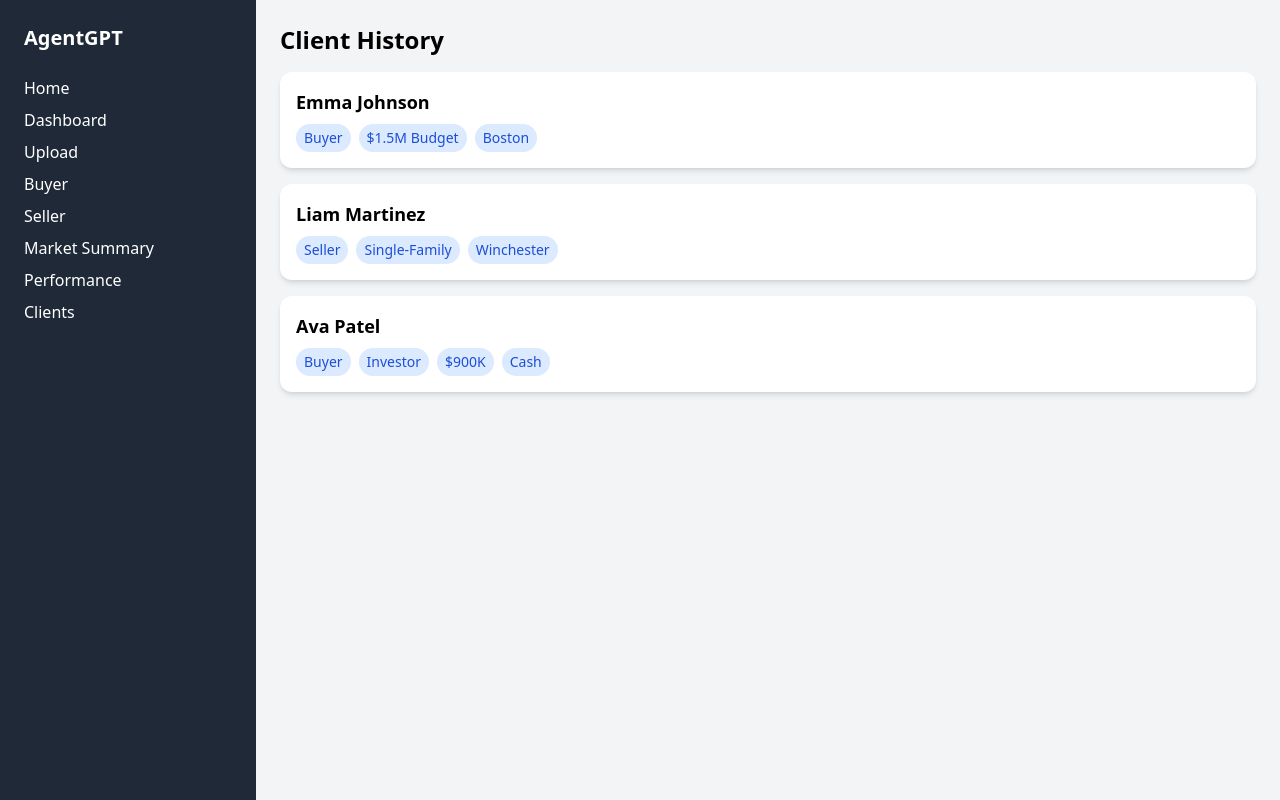
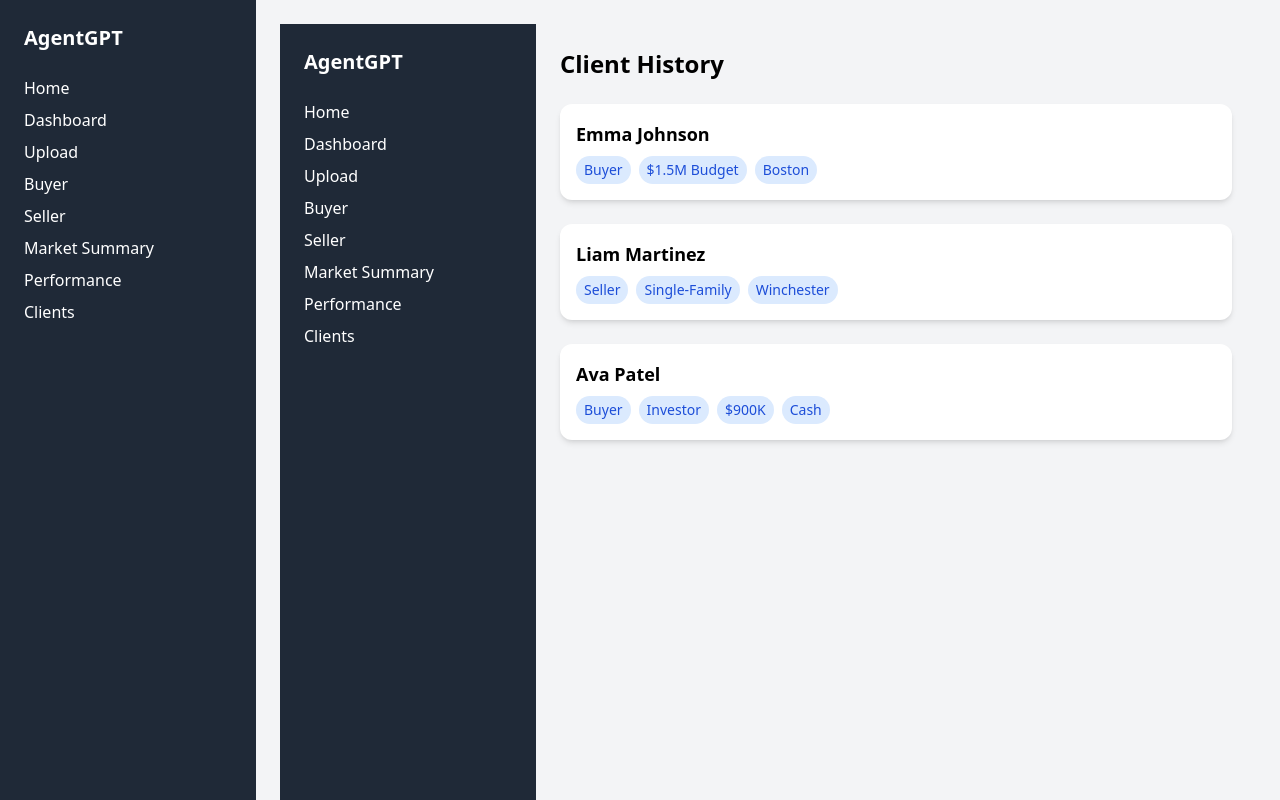
Before and after one commit to malsarraf98/agentgpt-prototype, a Next.js app: page /clients in a window 1280 px wide. Built offline with nearby package versions, Linux system fonts and the light colour scheme.

Commit message:
Update clients.js

```diff
--- a/pages/clients.js
+++ b/pages/clients.js
@@ -1,17 +1,18 @@
-import clientsData from '../data/clients-data';
-import ClientCard from '../components/ClientCard';
+import ClientCard from '@/components/ClientCard';
+import clients from '@/data/clients-data';
+import Layout from '@/components/Layout';
 
 export default function ClientsPage() {
   return (
-    <div className="space-y-4">
-      <h1 className="text-2xl font-bold mb-4">Client History</h1>
-      {clientsData.length === 0 ? (
-        <p className="text-gray-500">No clients yet.</p>
-      ) : (
-        clientsData.map((client, index) => (
-          <ClientCard key={index} client={client} />
-        ))
-      )}
-    </div>
+    <Layout>
+      <div className="space-y-6">
+        <h1 className="text-2xl font-bold mb-4">Client History</h1>
+        {clients.length === 0 ? (
+          <p className="text-gray-600">No clients uploaded yet.</p>
+        ) : (
+          clients.map((client, index) => <ClientCard key={index} client={client} />)
+        )}
+      </div>
+    </Layout>
   );
 }
```
